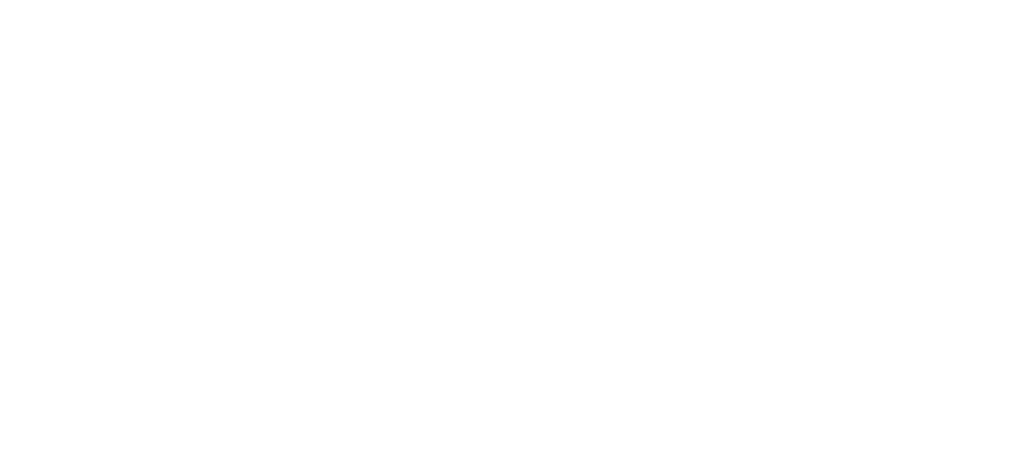
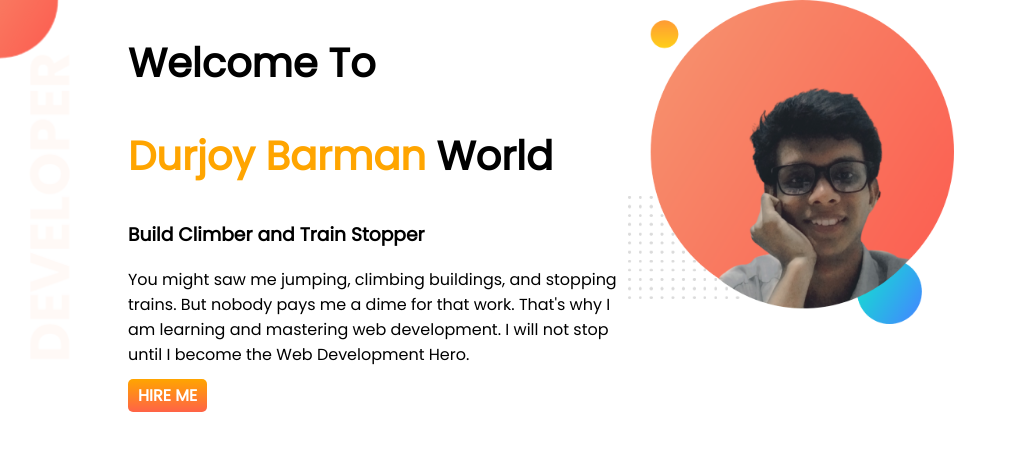
Before and after one commit to sabbosachidurjoy/developer-portfolio, a plain HTML site: page index.html in a window 1280 px wide. Shown: the whole page, without its empty margins (0-1017 px from the left). Drawn offline with Linux system fonts and the light colour scheme.

Commit message:
added top banner

```diff
--- a/index.html
+++ b/index.html
@@ -5,9 +5,26 @@
     <meta http-equiv="X-UA-Compatible" content="IE=edge">
     <meta name="viewport" content="width=device-width, initial-scale=1.0">
     <title>Durjoy Portfolio</title>
+    <link rel="preconnect" href="https://fonts.googleapis.com">
+    <link rel="preconnect" href="https://fonts.gstatic.com" crossorigin>
+    <link href="https://fonts.googleapis.com/css2?family=Poppins&display=swap" rel="stylesheet">
     <link rel="stylesheet" href="style.css">
 </head>
 <body>
+   <section class="top-banner">
+        <div class="box1">
+            <h1>Welcome To</h1>
+            <h1><span class="orange-color">Durjoy Barman</span> World</h1>
+            <h3>Build Climber and Train Stopper</h3>
+            <p>You might saw me jumping, climbing buildings, and stopping trains. But nobody pays me a dime for that work.
+                That's
+                why I am learning and mastering web development. I will not stop until I become the Web Development Hero.</p>
+             <a class="link-button" target="_blank" href="#">HIRE ME</a>
+        </div>
+        <div class="box2">
+            <img src="images/durjoy-bg.png" alt="">
+        </div>
+   </section>
 
 </body>
 </html>
--- a/style.css
+++ b/style.css
@@ -0,0 +1,32 @@
+body{
+    font-family: 'Poppins', sans-serif;
+    margin: 0px;
+}
+h1{
+    font-size: 40px;
+}
+.orange-color{
+    color: orange;
+}
+section{
+    display: flex;
+}
+.box1{
+    width: 50%;
+    padding-left: 10%;
+}
+.box2 img{
+    width: 50%;
+}
+.link-button{
+   text-decoration: none;
+   background-image: linear-gradient(orange,tomato);
+   padding: 5px 10px;
+   color: white;
+   font-weight: 700;
+   border-radius: 5px;
+}
+.top-banner{
+    background-image: url(images/top-banner.png);
+    background-repeat: no-repeat;
+}
```
Also changed, not shown: images/dream-bg.png (added), images/durjoy-bg.png (added), images/exp-bg.png (added), images/jhankar.png (added), images/jhankar2.png (added), images/my-bg.png (added), images/my-bg2.png (added), images/top-banner.png (added), 7 other files.
